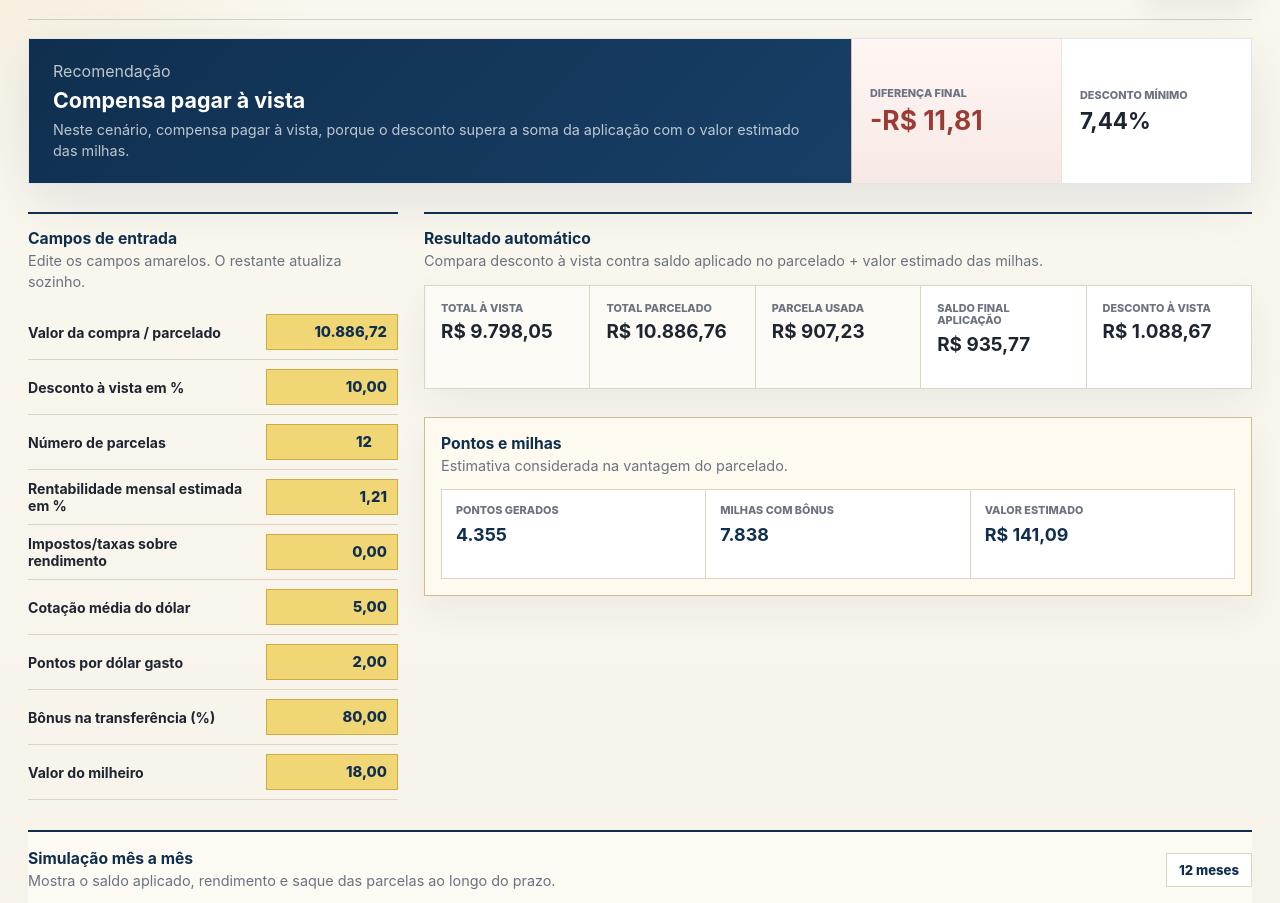
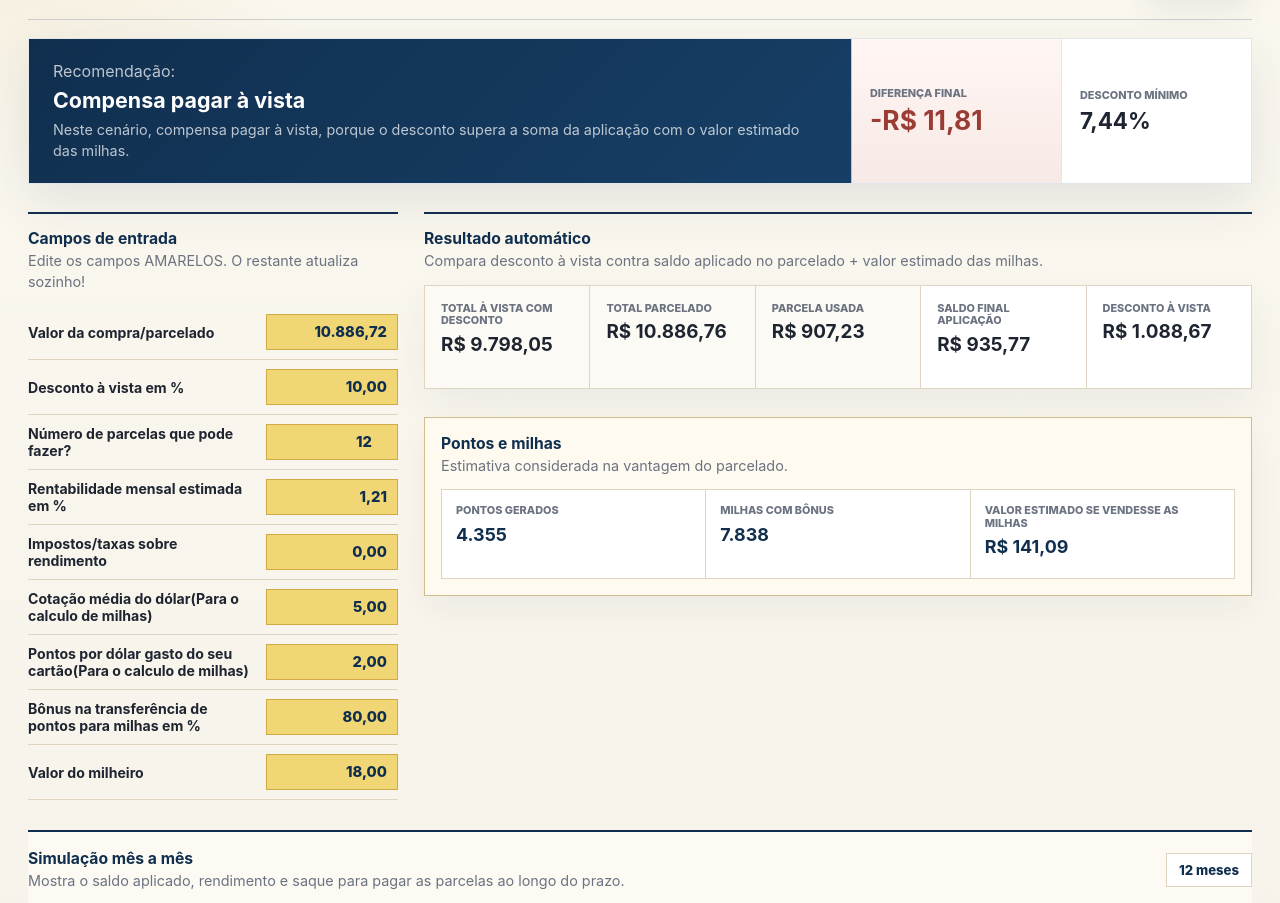
Before and after one commit to viniciuslodiw1-cell/simulador-financas, a plain HTML site: page index.html in a window 1280 px wide. Shown: the part 176-1079 px from the top of the page. Drawn offline with Linux system fonts and the light colour scheme.

Commit message:
Update index.html

```diff
--- a/index.html
+++ b/index.html
@@ -459,7 +459,7 @@ tbody tr:hover {
       <section class="workspace" aria-label="Simulador de pagamento">
         <header class="topbar">
           <div class="title-lockup">
-            <p class="eyebrow">Calculadora financeira</p>
+            <p class="eyebrow">Calculadora financeira - Vinicius Dezan Lodi</p>
             <h1>À vista ou parcelado?</h1>
             <p class="intro">
               Compare desconto, rendimento da aplicação e valor estimado das milhas em uma leitura única.
@@ -470,10 +470,10 @@ tbody tr:hover {
 
         <section class="decision-strip" aria-label="Resultado principal">
           <div class="decision-copy">
-            <span class="label">Recomendação</span>
+            <span class="label">Recomendação:</span>
             <strong id="recommendationTitle">Compensa pagar à vista</strong>
             <p id="recommendationMessage">
-              Neste cenário, compensa pagar à vista, porque o desconto supera a soma da aplicação com o valor estimado das milhas.
+              Neste cenário, compensa pagar à vista, pois o desconto é maior que o rendimento acumulado com o valor estimado das milhas.
             </p>
           </div>
           <div class="decision-stat emphasis">
@@ -490,11 +490,11 @@ tbody tr:hover {
           <form class="inputs-panel" id="simulatorForm">
             <div class="section-heading">
               <h2>Campos de entrada</h2>
-              <p>Edite os campos amarelos. O restante atualiza sozinho.</p>
+              <p>Edite os campos AMARELOS. O restante atualiza sozinho!</p>
             </div>
 
             <label class="field">
-              <span>Valor da compra / parcelado</span>
+              <span>Valor da compra/parcelado</span>
               <input id="purchaseValue" type="text" inputmode="decimal" value="10.886,72" />
             </label>
 
@@ -504,7 +504,7 @@ tbody tr:hover {
             </label>
 
             <label class="field">
-              <span>Número de parcelas</span>
+              <span>Número de parcelas que pode fazer?</span>
               <input id="installments" type="number" min="1" max="60" step="1" value="12" />
             </label>
 
@@ -519,17 +519,17 @@ tbody tr:hover {
             </label>
 
             <label class="field">
-              <span>Cotação média do dólar</span>
+              <span>Cotação média do dólar(Para o calculo de milhas)</span>
               <input id="dollarRate" type="text" inputmode="decimal" value="5,00" />
             </label>
 
             <label class="field">
-              <span>Pontos por dólar gasto</span>
+              <span>Pontos por dólar gasto do seu cartão(Para o calculo de milhas)</span>
               <input id="pointsPerDollar" type="text" inputmode="decimal" value="2,00" />
             </label>
 
             <label class="field">
-              <span>Bônus na transferência (%)</span>
+              <span>Bônus na transferência de pontos para milhas em % </span>
               <input id="transferBonus" type="text" inputmode="decimal" value="80,00" />
             </label>
 
@@ -547,7 +547,7 @@ tbody tr:hover {
 
             <div class="metrics-grid">
               <div class="metric primary">
-                <span>Total à vista</span>
+                <span>Total à vista com desconto</span>
                 <strong id="cashTotal">R$ 9.798,05</strong>
               </div>
               <div class="metric primary">
@@ -584,7 +584,7 @@ tbody tr:hover {
                   <strong id="bonusMiles">7.838</strong>
                 </div>
                 <div>
-                  <span>Valor estimado</span>
+                  <span>Valor estimado se vendesse as milhas</span>
                   <strong id="milesValue">R$ 141,09</strong>
                 </div>
               </div>
@@ -596,7 +596,7 @@ tbody tr:hover {
           <div class="section-heading inline">
             <div>
               <h2>Simulação mês a mês</h2>
-              <p>Mostra o saldo aplicado, rendimento e saque das parcelas ao longo do prazo.</p>
+              <p>Mostra o saldo aplicado, rendimento e saque para pagar as parcelas ao longo do prazo.</p>
             </div>
             <div class="small-status" id="rowCount">12 meses</div>
           </div>
```
